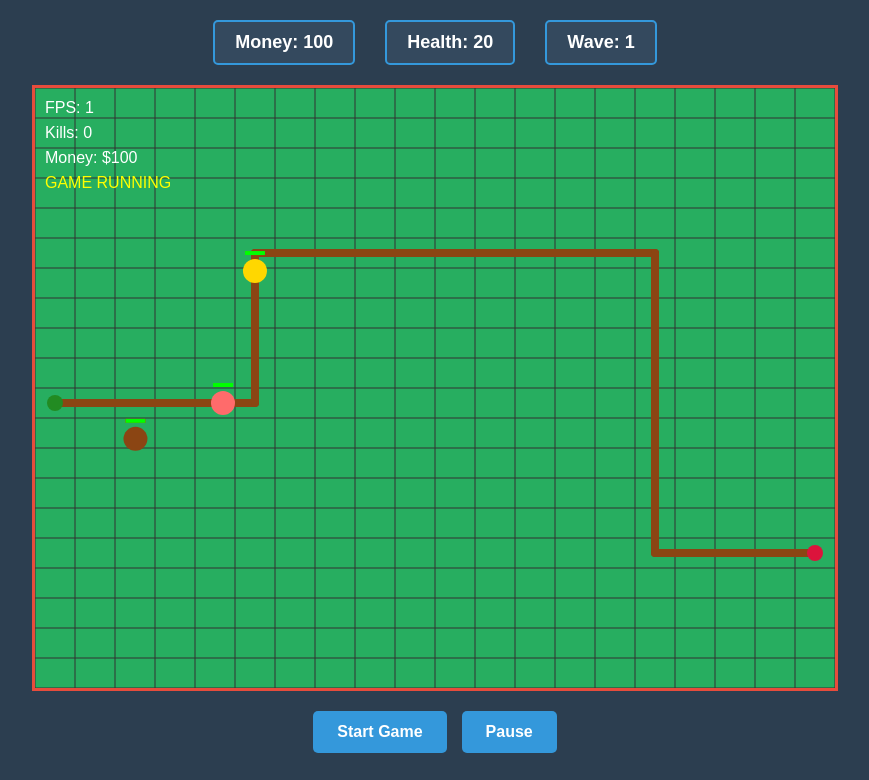
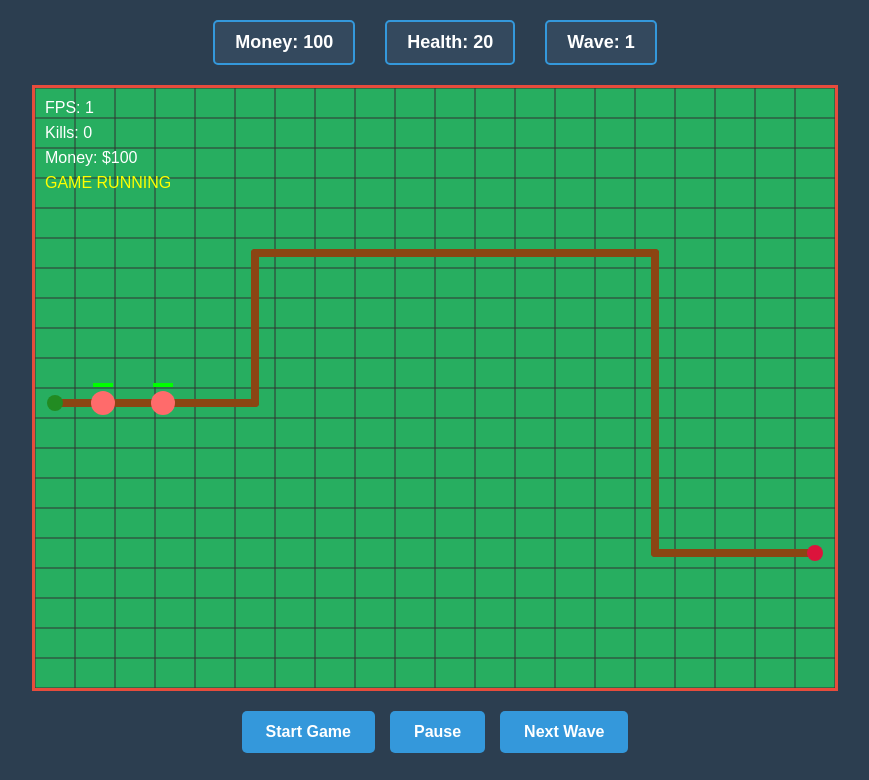
Before and after one commit to GargiPandeyy/TowerDefense, a plain HTML site: page index.html in a window 1280 px wide. Both pictures are taken after a click on the button "Start Game". Shown: the top 780 px of the page, without its empty margins (205-1074 px from the left). Drawn offline with Linux system fonts and the light colour scheme.

Commit message:
add wave spawning

```diff
--- a/game.js
+++ b/game.js
@@ -14,6 +14,11 @@ let previewTower = null;
 let kills = 0;
 let money = 100;
 let health = 20;
+let currentWave = 1;
+let waveInProgress = false;
+let waveSpawnTimer = 0;
+let enemiesSpawned = 0;
+let enemiesPerWave = 5;
 
 // grid variables
 const gridSize = 20; // 20x20 grid
@@ -316,9 +321,11 @@ function init() {
 function setupEventListeners() {
     const startBtn = document.getElementById('startBtn');
     const pauseBtn = document.getElementById('pauseBtn');
+    const nextWaveBtn = document.getElementById('nextWaveBtn');
 
     startBtn.addEventListener('click', startGame);
     pauseBtn.addEventListener('click', pauseGame);
+    nextWaveBtn.addEventListener('click', startWave);
 
     // add mouse events for tower placement
     canvas.addEventListener('mousemove', handleMouseMove);
@@ -339,11 +346,8 @@ function startGame() {
     gameRunning = true;
     console.log('game started');
 
-    // create test enemies at start point
-    const startPos = gridToPixel(path[0].x, path[0].y);
-    enemies.push(new Enemy(startPos.x + cellWidth/2, startPos.y + cellHeight/2, 'basic'));
-    enemies.push(new Enemy(startPos.x + cellWidth/2, startPos.y + cellHeight/2 + 30, 'fast'));
-    enemies.push(new Enemy(startPos.x + cellWidth/2, startPos.y + cellHeight/2 + 60, 'tank'));
+    // start first wave
+    startWave();
 }
 
 // pause game
@@ -435,7 +439,46 @@ function handleMouseClick(event) {
 function updateUI() {
     document.getElementById('money').textContent = money;
     document.getElementById('health').textContent = health;
-    document.getElementById('wave').textContent = '1'; // will implement wave system later
+    document.getElementById('wave').textContent = currentWave;
+}
+
+// start wave
+function startWave() {
+    if (!waveInProgress) {
+        waveInProgress = true;
+        enemiesSpawned = 0;
+        waveSpawnTimer = 0;
+        console.log(`starting wave ${currentWave}`);
+    }
+}
+
+// spawn enemy
+function spawnEnemy() {
+    const startPos = gridToPixel(path[0].x, path[0].y);
+
+    // determine enemy type based on wave
+    let enemyType = 'basic';
+    if (currentWave >= 3) {
+        enemyType = Math.random() < 0.3 ? 'fast' : 'basic';
+    }
+    if (currentWave >= 5) {
+        enemyType = Math.random() < 0.2 ? 'tank' : enemyType;
+    }
+
+    enemies.push(new Enemy(startPos.x + cellWidth/2, startPos.y + cellHeight/2, enemyType));
+    enemiesSpawned++;
+    console.log(`spawned ${enemyType} enemy (${enemiesSpawned}/${enemiesPerWave})`);
+}
+
+// check if wave is complete
+function checkWaveComplete() {
+    if (waveInProgress && enemiesSpawned >= enemiesPerWave && enemies.length === 0) {
+        waveInProgress = false;
+        currentWave++;
+        enemiesPerWave += 2; // increase difficulty
+        money += 50; // bonus money for completing wave
+        console.log(`wave ${currentWave - 1} complete! bonus: $50`);
+    }
 }
 
 // convert pixel coordinates to grid coordinates
@@ -576,6 +619,18 @@ function gameLoop(currentTime) {
     // update UI
     updateUI();
 
+    // handle wave spawning
+    if (gameRunning && waveInProgress && enemiesSpawned < enemiesPerWave) {
+        waveSpawnTimer++;
+        if (waveSpawnTimer >= 60) { // spawn every 60 frames (1 second at 60fps)
+            spawnEnemy();
+            waveSpawnTimer = 0;
+        }
+    }
+
+    // check wave completion
+    checkWaveComplete();
+
     // check game over
     if (health <= 0) {
         ctx.fillStyle = 'red';
--- a/index.html
+++ b/index.html
@@ -28,6 +28,7 @@
         <div class="controls">
             <button id="startBtn" class="btn">Start Game</button>
             <button id="pauseBtn" class="btn">Pause</button>
+            <button id="nextWaveBtn" class="btn">Next Wave</button>
         </div>
 
         <div class="tower-selection">
```
